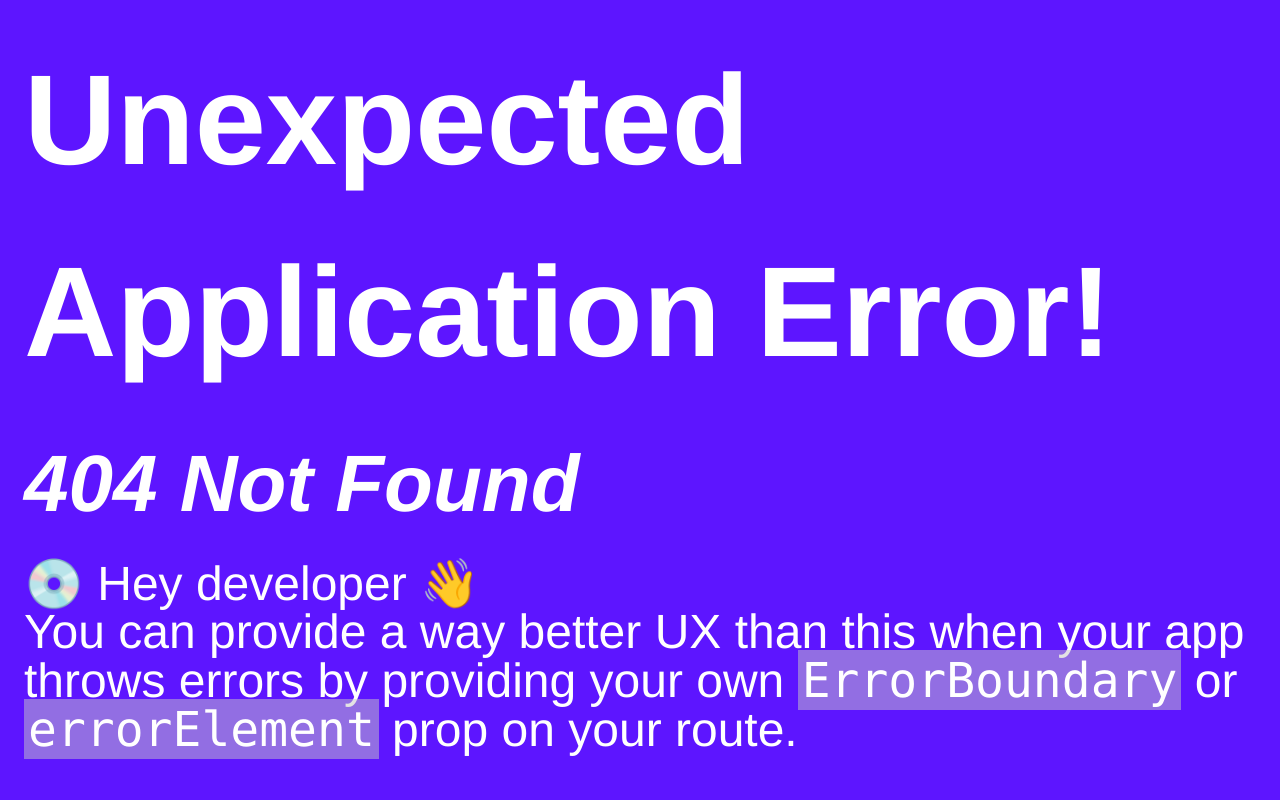
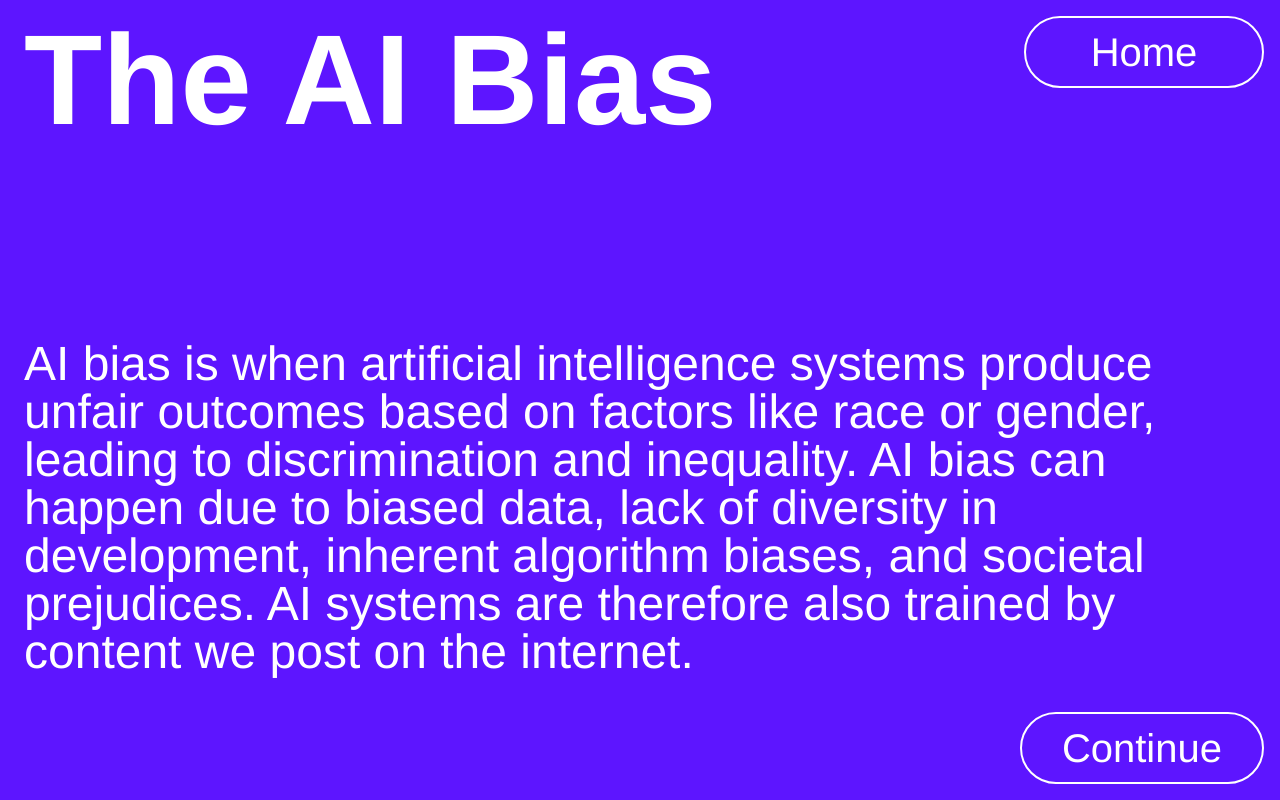
Before and after one commit to LisMaRad/visual-literacy, a React (Create React App) app: page /biasinfo in a window 1280 px wide. Before the commit this address had no page. Built offline with nearby package versions, Linux system fonts and the light colour scheme.

Commit message:
Add user input field for image generation

```diff
--- a/src/Components/Button.tsx
+++ b/src/Components/Button.tsx
@@ -9,7 +9,7 @@ type ButtonProps = {
 export function Button({children, onClick}: ButtonProps) {
     return (
         <button
-            className="flex justify-center items-center text-button min-w-40 p-1 border-solid border-2 rounded-full border-white hover:bg-white hover:text-black"
+            className="flex justify-center items-center text-button min-w-60 py-1 px-10 border-solid border-2 rounded-full border-white hover:bg-white hover:text-black"
             onClick={onClick}>{children}</button>
     );
 };
--- /dev/null
+++ b/src/Components/ImagesAndGuessesOverview.tsx
@@ -0,0 +1,21 @@
+import React, {useState} from 'react';
+import {Link, useNavigate} from "react-router-dom";
+import {InputField} from "./InputField";
+import {ImagesContainer} from "./ImagesContainer";
+import {Button} from "./Button";
+import {AiPrompts} from "../Pages/GuessingGame";
+
+type ImagesAndGuessesOverviewProps = {
+    item: AiPrompts,
+    guess: string,
+};
+
+export function ImagesAndGuessesOverview({item, guess}: ImagesAndGuessesOverviewProps) {
+    return (
+        <div className="flex flex-col mx-auto justify-center gap-4">
+            <ImagesContainer imageUrls={item.imageUrls} />
+            <div className="text-center border-solid border-accent border-[3px] rounded-full py-2 px-8 text-accent text-[1.5rem] uppercase font-bold">{guess}</div>
+            <div className="text-center border-solid border-[3px] rounded-full py-2 px-8 text-[1.5rem] uppercase font-bold">{item.prompt}</div>
+        </div>
+    );
+};
--- a/src/Components/ImagesContainer.tsx
+++ b/src/Components/ImagesContainer.tsx
@@ -8,7 +8,7 @@ type ImagesContainerProps = {
 
 export function ImagesContainer({imageUrls}: ImagesContainerProps) {
    return (
-        <div className="flex flex-wrap w-3/4">
+        <div className="flex flex-wrap w-full">
             {imageUrls.map((image, index) => (
                 <div key={index} className="w-1/2 aspect-square">
                     <img src={image} alt="image" className="object-cover w-full h-full"/>
--- a/src/Components/InputField.tsx
+++ b/src/Components/InputField.tsx
@@ -3,7 +3,7 @@ import React from 'react';
 type InputFieldProps = {
     name: string,
     value?: string,
-    answer: boolean,
+    answer?: boolean,
     placeholder?: string,
     onChange?: (event: React.ChangeEvent<HTMLInputElement>) => void,
 };
@@ -15,6 +15,6 @@ export function InputField ({ name, value, answer, placeholder, onChange }: Inpu
                value={value}
                onChange={onChange}
                placeholder={placeholder}
-               className={`w-full border-2 rounded-[100px] bg-primary text-white py-2 px-8 mt-8 ${answer ? "border-green-500" : "border-white"}`} />
+               className={`w-full border-2 rounded-[100px] bg-primary text-white py-2 px-8 ${answer ? "border-green-500" : "border-white"}`} />
     );
 };
--- /dev/null
+++ b/src/Pages/BiasInfo.tsx
@@ -0,0 +1,30 @@
+import React from 'react';
+import {useNavigate} from "react-router-dom";
+import {Button} from "../Components/Button";
+
+interface BiasInfoProps {
+
+}
+
+const BiasInfo: React.FC<BiasInfoProps> = () => {
+    const navigate = useNavigate();
+    return (
+        <>
+            <div className="fixed top-4 right-4">
+                <Button onClick={() => navigate("/")}>Home</Button>
+            </div>
+            <h2 className="max-w-[60%] leading-[7rem] h-[300px]">The AI Bias</h2>
+            <p className="max-w-[1557px]">
+                AI bias is when artificial intelligence systems produce unfair outcomes based on factors like race or
+                gender, leading to discrimination and inequality.
+                AI bias can happen due to biased data, lack of diversity in development, inherent algorithm biases, and
+                societal prejudices.
+                AI systems are therefore also trained by content we post on the internet. </p>
+            <div className="fixed bottom-4 right-4">
+                <Button onClick={() => navigate("/userinput")}>Continue</Button>
+            </div>
+        </>
+    );
+}
+
+export default BiasInfo;
--- a/src/Pages/Stylings.tsx
+++ /dev/null
@@ -1,16 +0,0 @@
-import React from 'react';
-import {Link} from "react-router-dom";
-
-interface StylingsProps {
-
-}
-
-const Stylings: React.FC<StylingsProps> = () => {
-    return (
-        <div>
-            Hello styled Components!
-        </div>
-    );
-}
-
-export default Stylings;
--- /dev/null
+++ b/src/Pages/UserInput.tsx
@@ -0,0 +1,64 @@
+import React from 'react';
+import {useNavigate} from "react-router-dom";
+import {Button} from "../Components/Button";
+import {ImagesContainer} from "../Components/ImagesContainer";
+import {InputField} from "../Components/InputField";
+
+interface UserInputProps {
+
+}
+
+const UserInput: React.FC<UserInputProps> = () => {
+    const navigate = useNavigate();
+    const [index, setIndex] = React.useState(0);
+    const [imageUrls, setImageUrls] = React.useState<string[]>([]);
+    const [inputValue, setInputValue] = React.useState<string>("");
+
+    const fetchImages = () => {
+        // Fetch images
+        const images = ["https://images.pexels.com/photos/2014422/pexels-photo-2014422.jpeg", "https://images.pexels.com/photos/2014422/pexels-photo-2014422.jpeg", "https://images.pexels.com/photos/2014422/pexels-photo-2014422.jpeg", "https://images.pexels.com/photos/2014422/pexels-photo-2014422.jpeg"];
+        setImageUrls(images);
+    }
+
+    const safeImage = () =>{}
+
+    return (
+        <>
+            <div className="fixed top-4 right-4">
+                <Button onClick={() => navigate("/")}>Home</Button>
+            </div>
+            <h3 className="max-w-[60%] leading-none h-[300px]">Create a new Prompt
+                with Stable Diffusion</h3>
+            {index === 0 && (<><p className="max-w-[1557px]">
+                Your examples should emphasize the lack of diversity of any kind while using Stable Diffusion.<br/>
+                Think about stereo types and issues within our society.<br/>
+                If you have found such an example <span className="inline-block"><Button onClick={() => {
+            }}>Submit</Button></span> it to the project.<br/>
+                Your example will eventually show up for the next participant.</p>
+                <div className="fixed bottom-4 right-4">
+                    <Button onClick={() => setIndex(index + 1)}>Continue</Button>
+                </div>
+            </>)}
+            {index === 1 && (<>
+                <div className="max-w-[816px] flex flex-col gap-10 mx-auto items-center">
+                    <div className="w-3/4">
+                        {imageUrls.length > 0 ? <ImagesContainer imageUrls={imageUrls}/> :
+                            <div className="w-full aspect-square border-solid border-2 border-white"></div>}
+                    </div>
+                    <InputField name="guess" onChange={(e) =>
+                        setInputValue(e.target.value)
+                    } value={inputValue} placeholder="Make a new prompt"></InputField>
+                    {inputValue &&
+                        <Button onClick={() => fetchImages()}>Generate image</Button>}
+                    {imageUrls.length > 0 && <div className="fixed bottom-4 right-4 flex flex-col gap-3 lg:gap-7">
+                        <Button onClick={() => setIndex(5)}>Back</Button>
+                        <Button onClick={() => navigate("/biasinfo")}>Continue</Button>
+                    </div>}
+                </div>
+            </>)}
+
+        </>
+    );
+}
+
+export default UserInput;
```
Also changed, not shown: src/Routes/Routes.tsx (+5 -2 lines).
